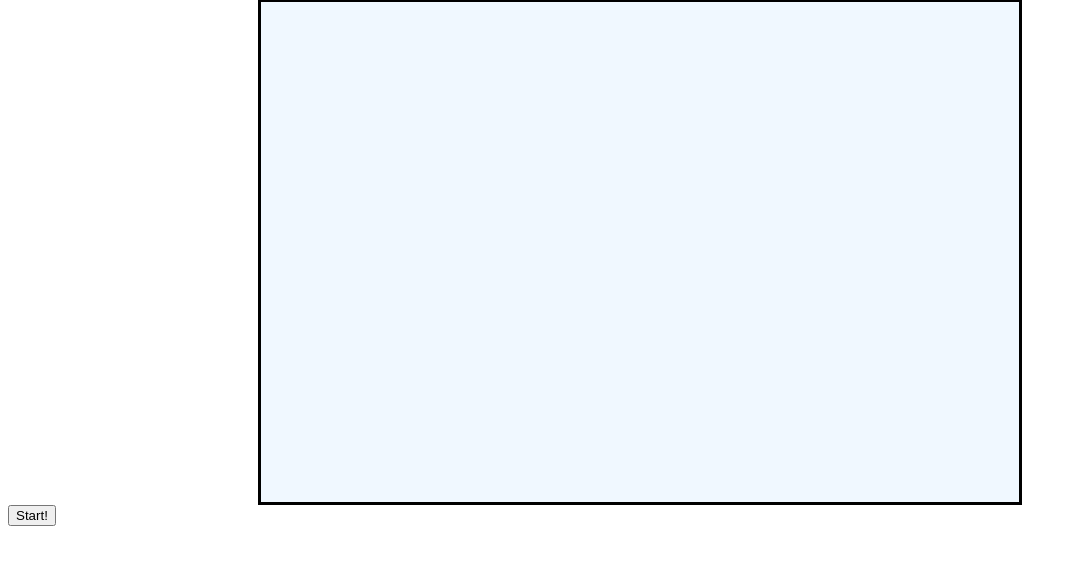
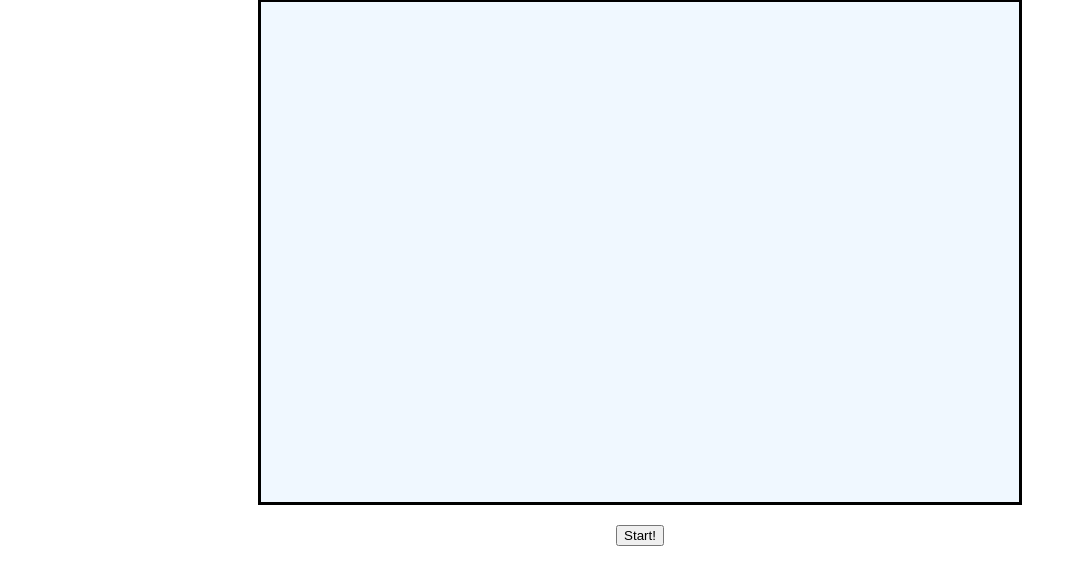
Before and after one commit to Vsk2353/doodle-pad, a plain HTML site: page index.html in a window 1280 px wide. Shown: the part 108-692 px from the top of the page, without its empty margins (0-1077 px from the left). Drawn offline with nearby package versions, Linux system fonts and the light colour scheme.

Commit message:
Center start button

```diff
--- a/style.css
+++ b/style.css
@@ -20,5 +20,10 @@
     min-height: 500px;
     width: 60%; /* Adjust width dynamically */
     margin: 0 auto; /* Centers the container */
+}
 
+.buttons{
+    display:flex;
+    justify-content: center;
+    margin-top: 20px;
 }
```
